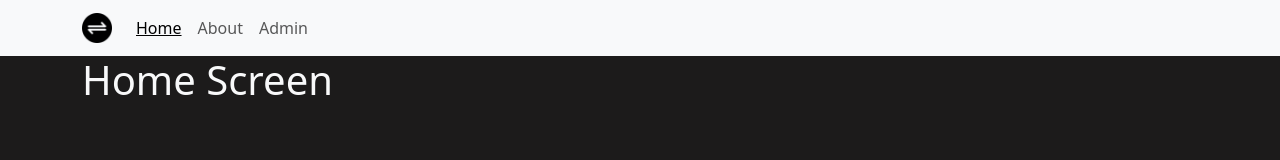
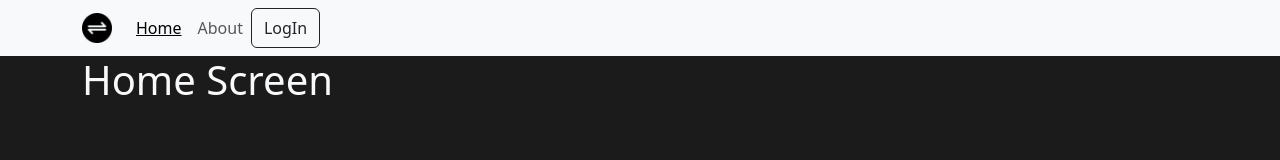
Before and after one commit to CosmeNicolas/RutasReact, a React (Vite) app: page / in a window 1280 px wide. Shown: the top 160 px of the page. Built offline with nearby package versions, Linux system fonts and the light colour scheme.

Commit message:
use el metodo de desestructuracion para tomar las funciones y valores por props

```diff
--- a/src/components/NavBarMenu.jsx
+++ b/src/components/NavBarMenu.jsx
@@ -4,7 +4,7 @@ import Navbar from 'react-bootstrap/Navbar';
 import { NavLink } from 'react-router-dom';
 
 
-const NavBarMenu = () => {
+const NavBarMenu = ( {LogIn, LogOut , auth}) => {
 
     let activeStyle = {
         textDecoration:'underline',
@@ -30,9 +30,17 @@ const NavBarMenu = () => {
           <Nav className="me-auto">
           <NavLink className="nav-link" to="/" style={({isActive})=>(isActive ? activeStyle : undefined)} >Home</NavLink>
           <NavLink className="nav-link" to="/about" style={({isActive})=>(isActive ? activeStyle : undefined)} >About</NavLink>
-          <NavLink className="nav-link" to="/admin" style={({isActive})=>(isActive ? activeStyle : undefined)} >Admin</NavLink>
+          {/* condicional si estamos logueamos */}
+          {
+            auth && <NavLink className="nav-link" to="/admin" style={({isActive})=>(isActive ? activeStyle : undefined)} >Admin</NavLink>
+          }
             {/* <Nav.Link href="#home">Home</Nav.Link>
             <Nav.Link href="#link">About</Nav.Link> */}
+            <button className='btn btn-outline-dark'
+            onClick={()=>auth ? LogOut() : LogIn()}
+            >
+              {auth ? 'LogOut' : 'LogIn'}
+            </button>
           </Nav>
         </Navbar.Collapse>
       </Container>
--- a/src/routes/ProtectedRoutes.jsx
+++ b/src/routes/ProtectedRoutes.jsx
@@ -1,8 +1,7 @@
 import { Navigate  } from "react-router-dom"
 
-const ProtectedRoutes = ({children}) => {
+const ProtectedRoutes = ({children , auth}) => {
 
-    const auth = false;
     if(auth){
         return children
     } else {
```
